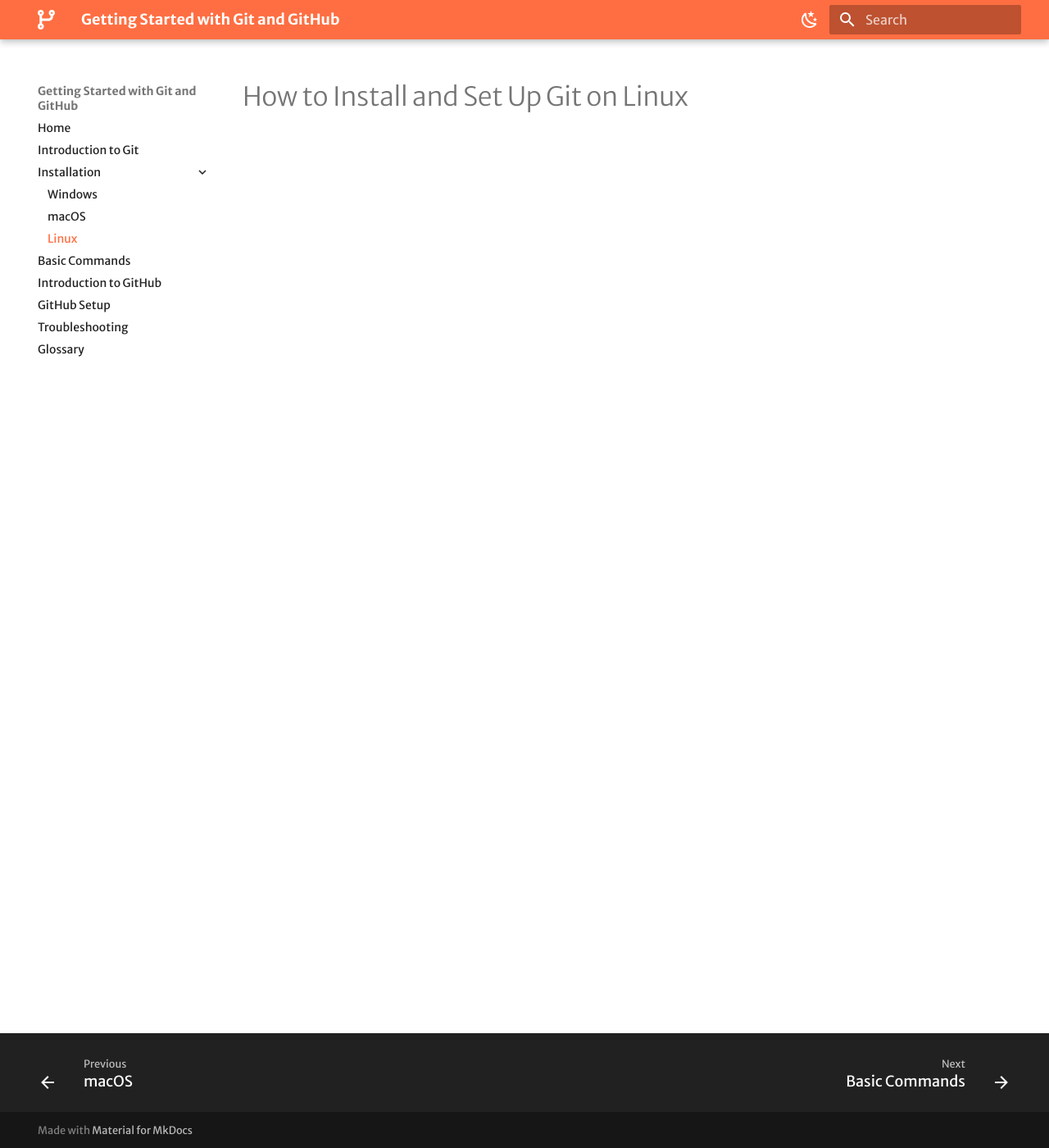
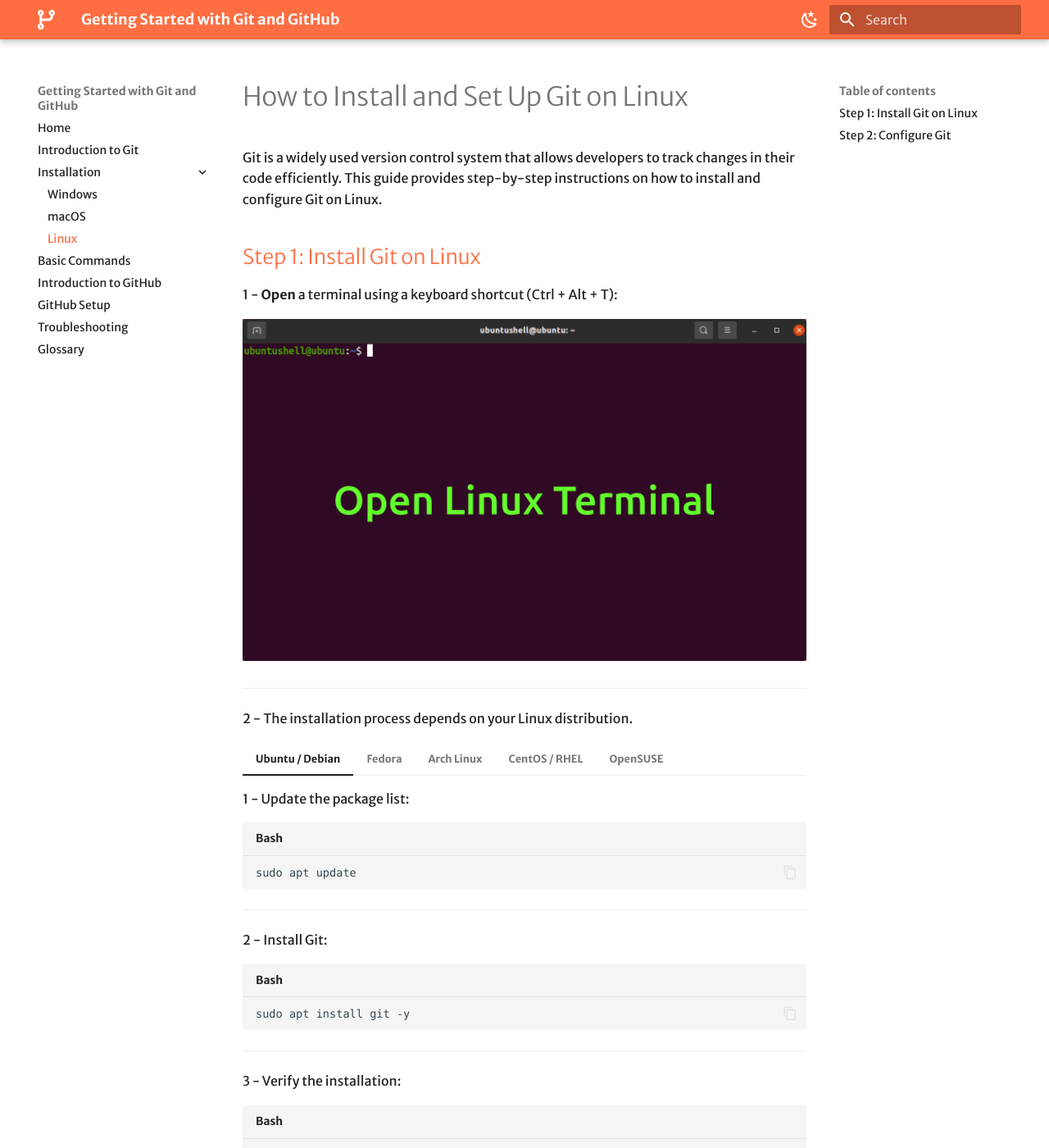
Before and after one commit to bchan158/COMM-MkDocs-Project, an MkDocs documentation site: the page built from docs/set-2c-linux.md, in a window 1280 px wide and 1400 px high. Shown: the whole window at 82% size. Built offline with MkDocs 1.6.1 and Material for MkDocs 9.7.7, drawn with Linux system fonts in a browser that asks for light colours; some web fonts are replaced; some of the changed text lies outside the part shown.

Commit message:
Add contents for Linux distro

````diff
--- a/docs/set-2c-linux.md
+++ b/docs/set-2c-linux.md
@@ -1 +1,164 @@
 # How to Install and Set Up Git on Linux
+
+Git is a widely used version control system that allows developers to track changes in their code efficiently. This guide provides step-by-step instructions on how to install and configure Git on Linux.
+
+## Step 1: Install Git on Linux
+
+1 - **Open** a terminal using a keyboard shortcut (Ctrl + Alt + T):
+
+![Linux Terminal](assets/images/open-terminal-linux.png)
+
+---
+
+2 - The installation process depends on your Linux distribution.
+
+=== "Ubuntu / Debian"
+
+    1 - Update the package list:
+
+    ```bash title="Bash"
+    sudo apt update
+    ```
+
+    ---
+
+    2 - Install Git:
+
+    ```bash title="Bash"
+    sudo apt install git -y
+    ```
+
+    ---
+
+    3 - Verify the installation:
+
+    ```bash title="Bash"
+    git --version
+    ```
+
+    The version number should start with 2:
+
+    ```bash title="Bash"
+    git version 2.x.x
+    ```
+
+=== "Fedora"
+
+    1 - Install Git using DNF:
+
+    ```bash title="Bash"
+    sudo dnf install git -y
+    ```
+
+    ---
+
+    2 - Verify the installation:
+
+    ```bash title="Bash"
+    git --version
+    ```
+
+    The version number should start with 2:
+
+    ```bash title="Bash"
+    git version 2.x.x
+    ```
+
+=== "Arch Linux"
+
+    1 - Install Git using pacman:
+
+    ```bash title="Bash"
+    sudo pacman -S git
+    ```
+
+    ---
+
+    2 - Verify the installation:
+
+    ```bash title="Bash"
+    git --version
+    ```
+
+    The version number should start with 2:
+
+    ```bash title="Bash"
+    git version 2.x.x
+    ```
+
+=== "CentOS / RHEL"
+
+    1 - Install Git using yum:
+
+    ```bash title="Bash"
+    sudo yum install git -y
+    ```
+
+    ---
+
+    2 - Verify the installation:
+
+    ```bash title="Bash"
+    git --version
+    ```
+
+    The version number should start with 2:
+
+    ```bash title="Bash"
+    git version 2.x.x
+    ```
+
+=== "OpenSUSE"
+
+    1 - Install Git using zypper:
+
+    ```bash title="Bash"
+    sudo zypper install git
+    ```
+
+    ---
+
+    2 - Verify the installation:
+
+    ```bash title="Bash"
+    git --version
+    ```
+
+    The version number should start with 2:
+
+    ```bash title="Bash"
+    git version 2.x.x
+    ```
+
+## Step 2: Configure Git
+
+After installing Git, set up your user information.
+
+1 - Set your name:
+
+```bash title="Bash"
+git config --global user.name "Your Name"
+```
+
+---
+
+2 - Set your email:
+
+```bash title="Bash"
+git config --global user.email "your-email@example.com"
+```
+
+---
+
+3 - Verify the configuration:
+
+```bash title="Bash"
+git config --list
+```
+
+This should display:
+
+```bash title="Bash"
+user.name=Your Name
+user.email=your-email@example.com
+```
````
Also changed, not shown: docs/set-2b-macOS.md (+64 -2 lines), docs/assets/images/open-terminal-linux.png (added), docs/assets/images/open-terminal-macos.png (added).
